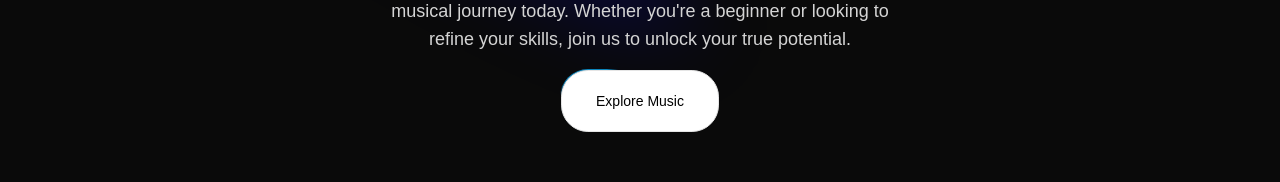
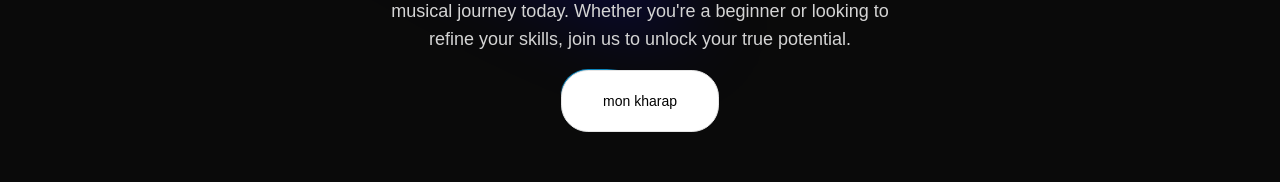
Before and after one commit to bishwas350/music_site, a Next.js app: page / in a window 1280 px wide. Shown: the part 313-495 px from the top of the page. Built offline with nearby package versions, Linux system fonts and the light colour scheme.

Commit message:
mon kharap

```diff
--- a/src/app/component/HeroSection.tsx
+++ b/src/app/component/HeroSection.tsx
@@ -25,7 +25,7 @@ function HeroSection() {
               borderRadius="1.75rem"
               className="bg-white dark:bg-slate-900 text-black dark:text-white border-neutral-200 dark:border-slate-800 "
             >
-              Explore Music
+              mon kharap
             </Button>
           </div>
         </div>
```
